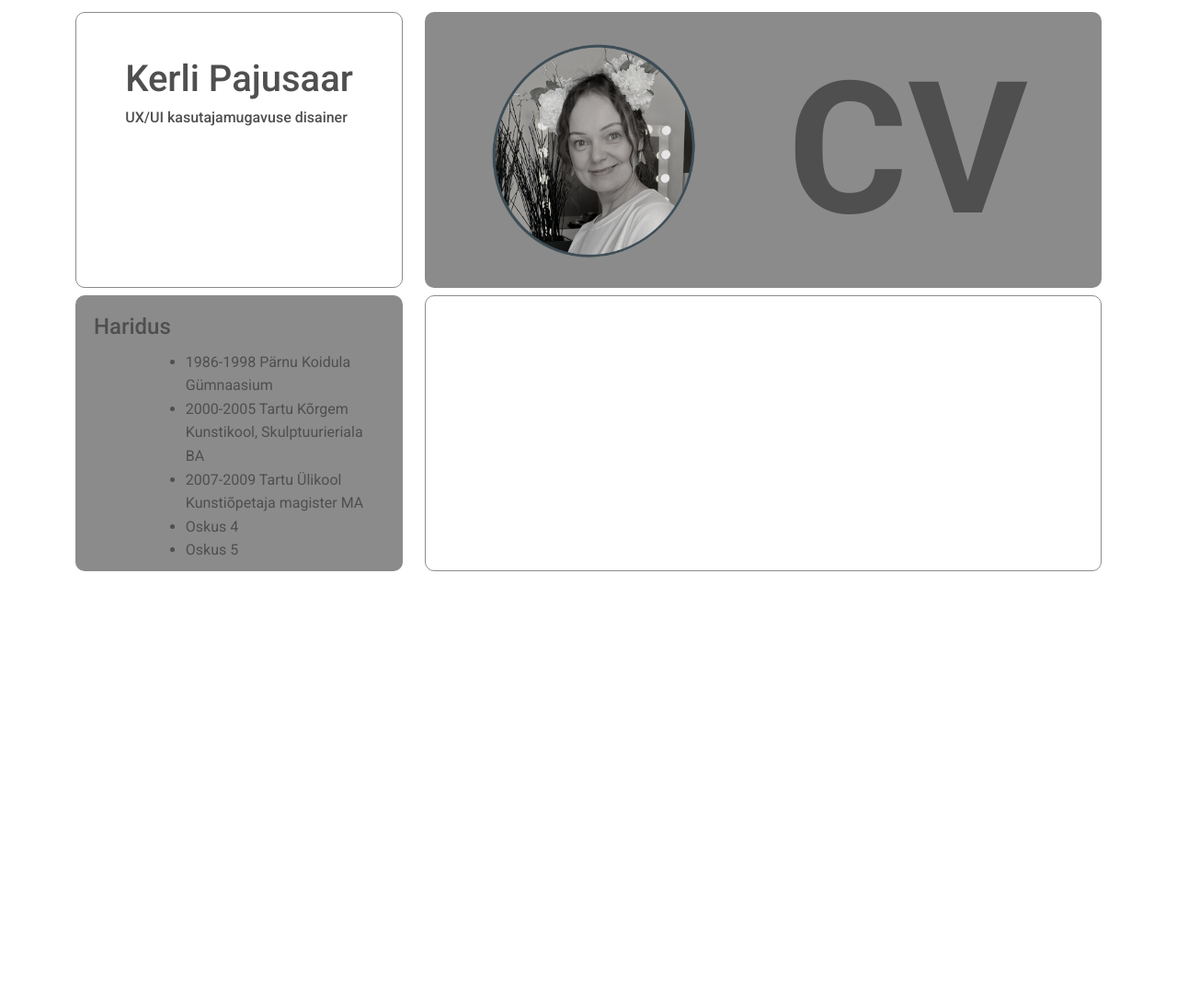
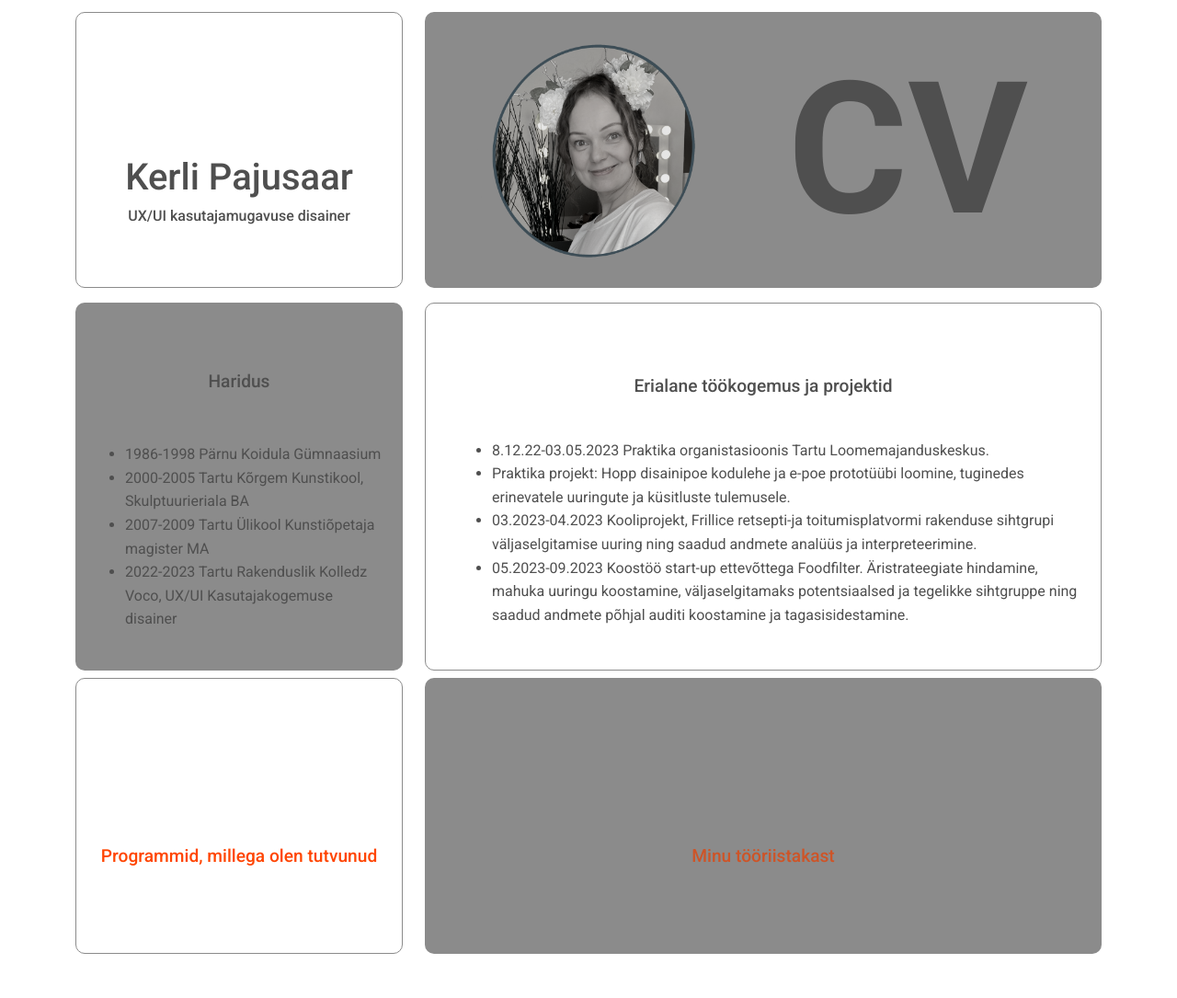
Before and after one commit to KPgithub22/vocoportfoolio, a plain HTML site: page cv.html in a window 1280 px wide. Shown: the part 94-1179 px from the top of the page at 92% size. Before the commit the page ends 800 px from the top, so only its background shows below. Drawn offline with Linux system fonts and the light colour scheme.

Commit message:
committed

```diff
--- a/css/cv.css
+++ b/css/cv.css
@@ -46,35 +46,86 @@
 /* 3 SIIT ALGAB CV NR 3 KAST*/
 .container-cv-3 {
     display: flex;
+    flex-direction: column;
+    align-items: flex-start;
     width: 100%; /* Muudetud 100%-le */
-    height: 300px;
+    height: 400px;
     background-color: #8b8b8b;
     border-radius: 10px;
     padding: 20px;
 }
-.container-cv-3 h2 {
-    font-size: 24px;
+.container-cv-3 h3 {
+    font-size: 1.2rem;
     margin-bottom: 20px;  /* Lisab veidi ruumi pealkirja ja loendi vahele */
-    margin-right: 1rem;
 }
 
 .container-cv-3 ul {
     list-style-type: disc;  /* Näitab punktidega loendit */
-    margin-top: 40px;
-    margin-left: -2rem;
+    margin-left: 2px;
+    margin-top: 3%;
+}
+
+.container-cv-4 {
+    display: flex;
+    flex-direction: column; /* Lisatud, et kuvada sisu vertikaalselt */
+    align-items: flex-start; /* Joonda sisu vasakule */
+    width: 100%;
+    height: 400px;
+    padding: 20px; /* Lisatud, et luua ruumi containeri sisemuses */
+    background-color: white;
+    border: solid 1px #8b8b8b;
+    border-radius: 10px;
+    box-sizing: border-box; /* Veendu, et padding ei suurenda containeri suurust */
+}
+
+
+.text-nimi{
+    display: flex;
+    flex-direction: column;
+    justify-content: center;
+    align-items: center;
+    height: 100%;
 }
 
 
 
+.container-cv-4 h3 {
+    font-size: 1.2rem;
+    margin-bottom: 20px;
+}
 
-
-
-
-.container-cv-4 {
+.container-cv-4 ul {
+    list-style-type: disc;  /* Näitab punktidega loendit */
+    margin-left: 20px;
+}
+/*See paneb pealkirja ühele reale, klassi nimi on muidugi imelik :)*/
+.truncate {
+    white-space: nowrap; /* Takistab teksti reavahetust */
+    max-width: 100%; /* Vajadusel kohandatakse laiust */
+}
+.container-cv-5 {
     display: flex;
     width: 100%; /* Muudetud 100%-le */
     height: 300px;
     background-color: white;
     border: solid 1px #8b8b8b;
     border-radius: 10px;
+    justify-content: center;
 }
+.container-cv-5 h4 {
+    font-size: 1.2rem;
+    color: orangered;
+}
+
+.container-cv-6 {
+    display: flex;
+    width: 100%; /* Muudetud 100%-le */
+    height: 300px;
+    background-color: #8b8b8b;
+    border-radius: 10px;
+    justify-content: center;
+}
+.container-cv-6 h4{
+    color: rgb(206, 84, 39);
+    font-size: 1.2rem;
+}
--- a/cv.html
+++ b/cv.html
@@ -211,32 +211,69 @@
         </div>
     </div><!--row-->
 
-    <div class="row">
-        <!-- 3 Vasak veerg -->
+    <!--3 ja 4 veerg-->
+    <div class="row pt-2">
+      <!--3veerg-->
         <div class="col-md-4 mt-2">
             <div class="container-cv-3">
-                <h2>Haridus</h2> <!-- Pealkiri --> <br>
+              <div class="text-nimi mt-5">
+                <h3>Haridus</h3> <!-- Pealkiri --> <br>
                 <ul>
                     <li>1986-1998 Pärnu Koidula Gümnaasium</li>
                     <li>2000-2005 Tartu Kõrgem Kunstikool, Skulptuurieriala BA</li>
                     <li>2007-2009 Tartu Ülikool Kunstiõpetaja magister MA</li>
-                    <li>Oskus 4</li>
-                    <li>Oskus 5</li>
+                    <li>2022-2023 Tartu Rakenduslik Kolledz Voco, UX/UI Kasutajakogemuse disainer</li>
                 </ul>
+            </div>
             </div>
         </div>
 
         <!-- 4 Parempoolne veerg -->
         <div class="col-md-8 mt-2">
             <div class="container-cv-4">
-
+              <div class="text-nimi mt-5">
+              <h3 class="truncate">Erialane töökogemus ja projektid</h3> <!-- Pealkiri --> <br>
+              <ul>
+                  <li>8.12.22-03.05.2023 Praktika organistasioonis Tartu Loomemajanduskeskus.</li>
+                  <li>Praktika projekt: Hopp disainipoe kodulehe ja e-poe prototüübi loomine, tuginedes
+                      erinevatele uuringute ja küsitluste tulemusele.
+                  </li>
+                  <li> 03.2023-04.2023 Kooliprojekt, Frillice retsepti-ja toitumisplatvormi rakenduse sihtgrupi
+                       väljaselgitamise uuring ning saadud andmete analüüs ja interpreteerimine.
+                  </li>
+                  <li>05.2023-09.2023 Koostöö start-up ettevõttega Foodfilter. Äristrateegiate hindamine, mahuka
+                    uuringu koostamine, väljaselgitamaks potentsiaalsed ja tegelikke sihtgruppe ning saadud
+                    andmete põhjal auditi koostamine ja tagasisidestamine.
+                  </li>
+                </ul>
+              </div>
             </div>
         </div>
-    </div>
+    </div><!--3 ja 4 row-->
+
+    <!-- 5 vasak -->
+<div class="row pt-2">
+
+  <div class="col-md-4">
+      <div class="container-cv-5">
+          <div class="text-nimi mt-5">
+              <h4>Programmid, millega olen tutvunud</h4>
+          </div>
+
+      </div>
+  </div>
+
+     <!-- 6 Parem -->
+  <div class="col-md-8">
+      <div class="container-cv-6">
+          <div class="text-nimi mt-5">
+            <h4>Minu tööriistakast</h4>
+              </div>
+          </div>
+      </div>
+</div><!--row 5-6 ühine row-->
 
 
 
-
-</div>
 </body>
 </html>
```
Also changed, not shown: css/mina.css (+42 -2 lines), ladu.html (+44 -0 lines), saametuttavaks.html (+56 -55 lines).
